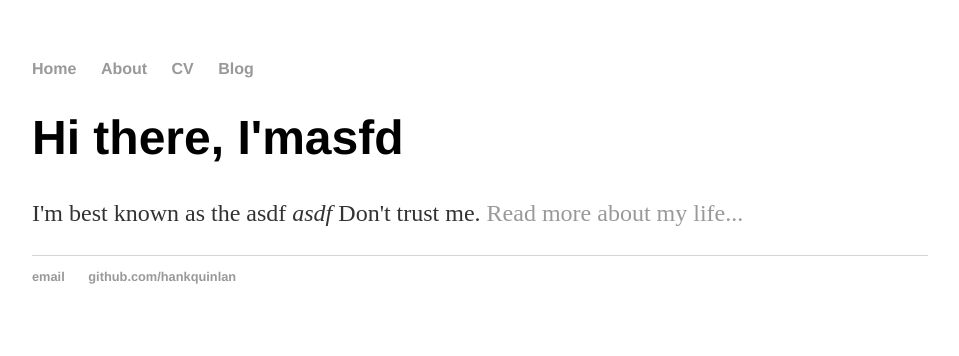
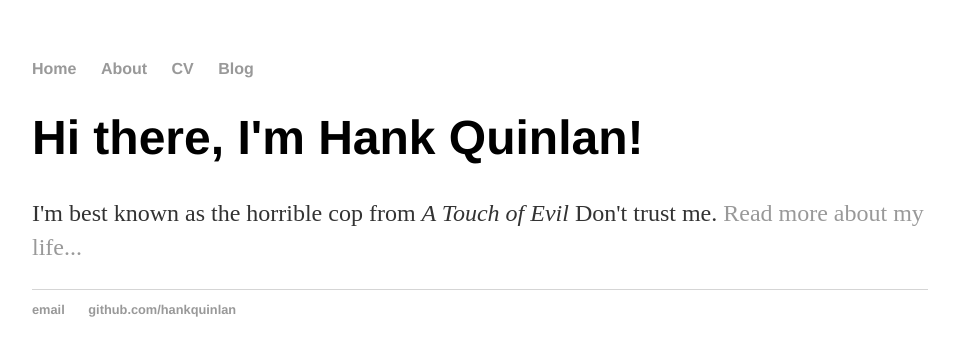
Before and after one commit to oabri/oabri.github.io, a Jekyll site: the page built from index.html, in a window 1280 px wide. Shown: the top 356 px of the page, without its empty margins (160-1119 px from the left). Built offline with Jekyll 4.4.1, drawn with Linux system fonts in a browser that asks for light colours.

Commit message:
Update index.html

```diff
--- a/index.html
+++ b/index.html
@@ -1,30 +1,8 @@
-<!DOCTYPE html>
-<html>
-	<head>
-		<title>Omid</title>
-		<!-- link to main stylesheet -->
-		<link rel="stylesheet" type = "text/css" href="/css/main.css">
-	</head>
-	<body>
-		<nav>
-    		<ul>
-        		<li><a href="/">Home</a></li>
-	        	<li><a href="/about">About</a></li>
-        		<li><a href="/cv">CV</a></li>
-        		<li><a href="/blog">Blog</a></li>
-    		</ul>
-		</nav>
-		<div class="container">
-    		<div class="blurb">
-        		<h1>Hi there, I'masfd</h1>
-				<p>I'm best known as the asdf <em>asdf</em> Don't trust me. <a href="/about">Read more about my life...</a></p>
-    		</div><!-- /.blurb -->
-		</div><!-- /.container -->
-		<footer>
-    		<ul>
-        		<li><a href="mailto:hankquinlanhub@gmail.com">email</a></li>
-        		<li><a href="https://github.com/hankquinlan">github.com/hankquinlan</a></li>
-			</ul>
-		</footer>
-	</body>
-</html>
+---
+layout: default
+title: Omid
+---
+<div class="blurb">
+	<h1>Hi there, I'm Hank Quinlan!</h1>
+	<p>I'm best known as the horrible cop from <em>A Touch of Evil</em> Don't trust me. <a href="/about">Read more about my life...</a></p>
+</div><!-- /.blurb -->
```
